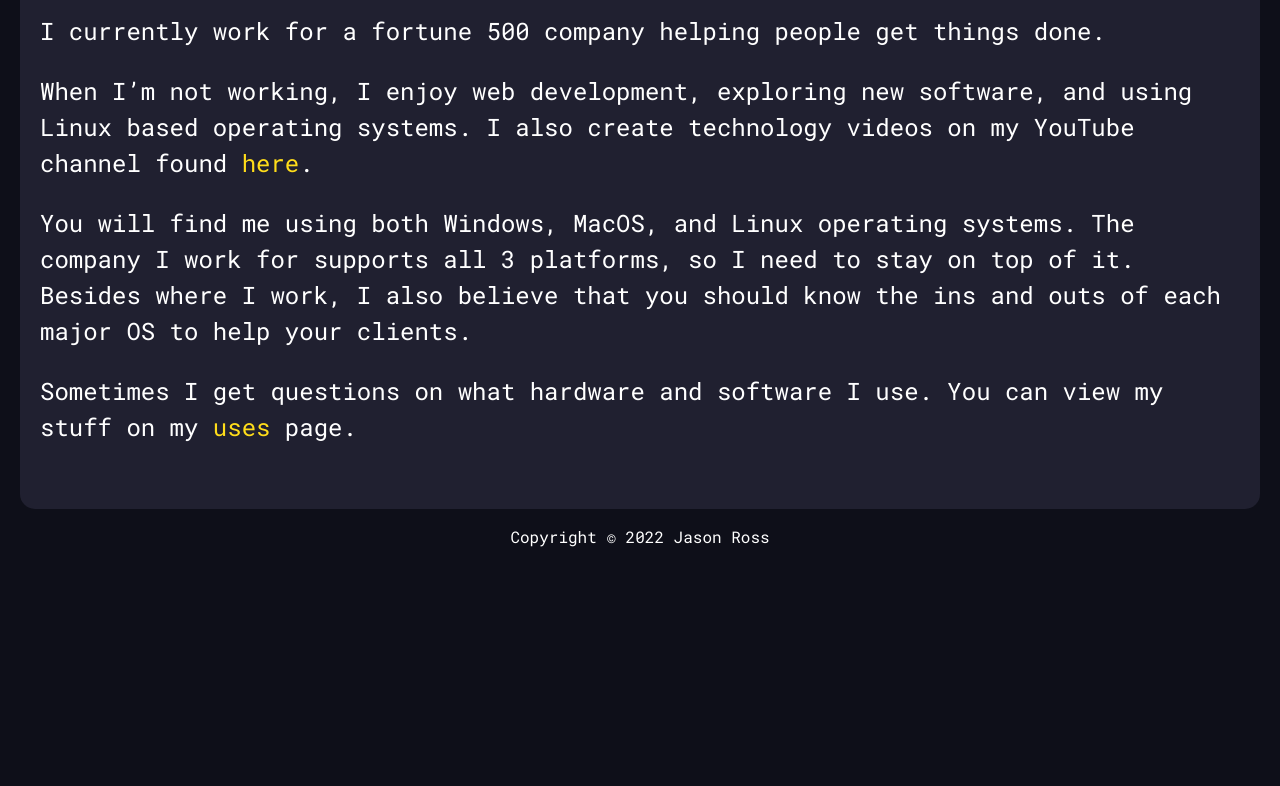
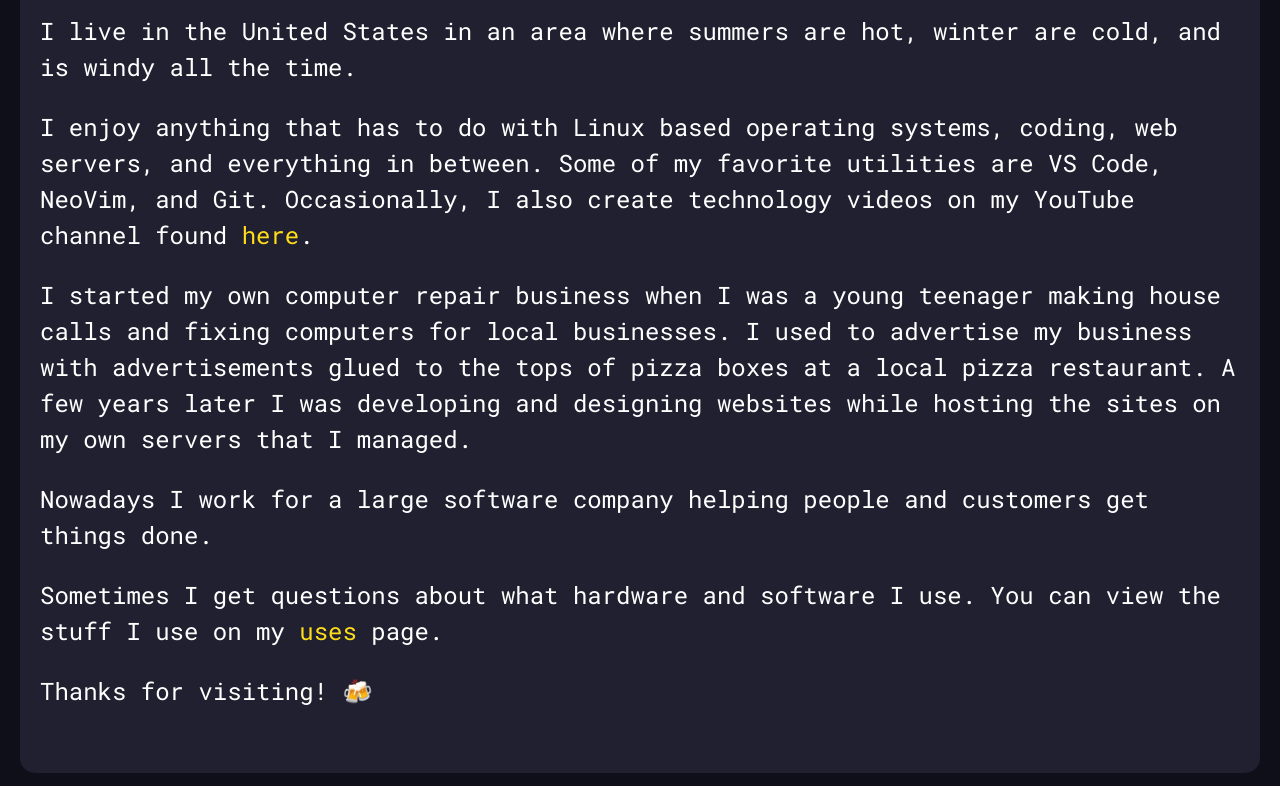
Before and after one commit to jarossnd/jason-ross-dev-v1, a Gatsby site: page /about in a window 1280 px wide. Shown: the part 273-1059 px from the top of the page. Before the commit the page ends 838 px from the top, so only its background shows below. Built offline with nearby package versions, Linux system fonts and the light colour scheme; Gatsby itself is replaced by a stand-in of ours; some packages are replaced by stand-ins of ours.

Commit message:
working on blog post

````diff
--- /dev/null
+++ b/blog/posts/the-main-function-in-c/index.md
@@ -0,0 +1,24 @@
+---
+title: The main() function in C programming
+date: "2022-03-31T00:00:00.000Z"
+description: "What is the main() function in the c programming language?"
+tags: ['c programming']
+---
+
+## Overview
+
+The `main()` function in a C program is a required component that must exist. The parentheses `( )` after `main` are to accept arguments. If there are no arguments that will be passed to the main function, we add `void` in the parentheses so you know that nothing is being sent to main. Below is an example of a simple C application where nothing is being passed to main so we have added void:
+
+```c
+#include <stdio.h>
+
+int main(void)
+{
+    printf("Hello, World!\n");
+    return 0;
+}
+```
+
+We add int to the beginning of `main` to declare an integer. Why an integer? Because at the end of the `main()` function, we are returning 0 which is an integer data type. `return` is how we identify if the application was sucessful at running. If the application returns a 0 exit code, then the operating system or application calling upon our application, will know the application exited sucessfully.
+
+The code bewteen the opening `{` and closing `}` braces is part of the `main` function and will be executed when main is called. `main` is the function that is called when the program runs for the first time. That is why the `main` function is a requirement component in C programming.
--- a/src/pages/about.js
+++ b/src/pages/about.js
@@ -8,30 +8,38 @@
       <SEO title="About" />
       <div className="item1">
         <h1>About</h1>
-        <h2>Howdy, my name is Jason! I'm glad you are here 💩</h2>
+        <h2>Howdy, my name is Jason 😊</h2>
         <p>
-          I currently work for a fortune 500 company helping people get things
-          done.
+          I live in the United States in an area where summers are hot, winter
+          are cold, and is windy all the time.
         </p>
         <p>
-          When I’m not working, I enjoy web development, exploring new software,
-          and using Linux based operating systems. I also create technology
-          videos on my YouTube channel found{' '}
+          I enjoy anything that has to do with Linux based operating systems,
+          coding, web servers, and everything in between. Some of my favorite
+          utilities are VS Code, NeoVim, and Git. Occasionally, I also create
+          technology videos on my YouTube channel found{' '}
           <a href="https://www.youtube.com/channel/UCP6Y5xvu8VSyXjFHwGMgc6g">
             here
           </a>
           .
         </p>
         <p>
-          You will find me using both Windows, MacOS, and Linux operating
-          systems. The company I work for supports all 3 platforms, so I need to
-          stay on top of it. Besides where I work, I also believe that you
-          should know the ins and outs of each major OS to help your clients.
+          I started my own computer repair business when I was a young teenager
+          making house calls and fixing computers for local businesses. I used
+          to advertise my business with advertisements glued to the tops of
+          pizza boxes at a local pizza restaurant. A few years later I was
+          developing and designing websites while hosting the sites on my own
+          servers that I managed.
         </p>
         <p>
-          Sometimes I get questions on what hardware and software I use. You can
-          view my stuff on my <Link to="/uses">uses</Link> page.
+          Nowadays I work for a large software company helping people and
+          customers get things done.
         </p>
+        <p>
+          Sometimes I get questions about what hardware and software I use. You
+          can view the stuff I use on my <Link to="/uses">uses</Link> page.
+        </p>
+        <p>Thanks for visiting! 🍻</p>
       </div>
     </>
   );
````
